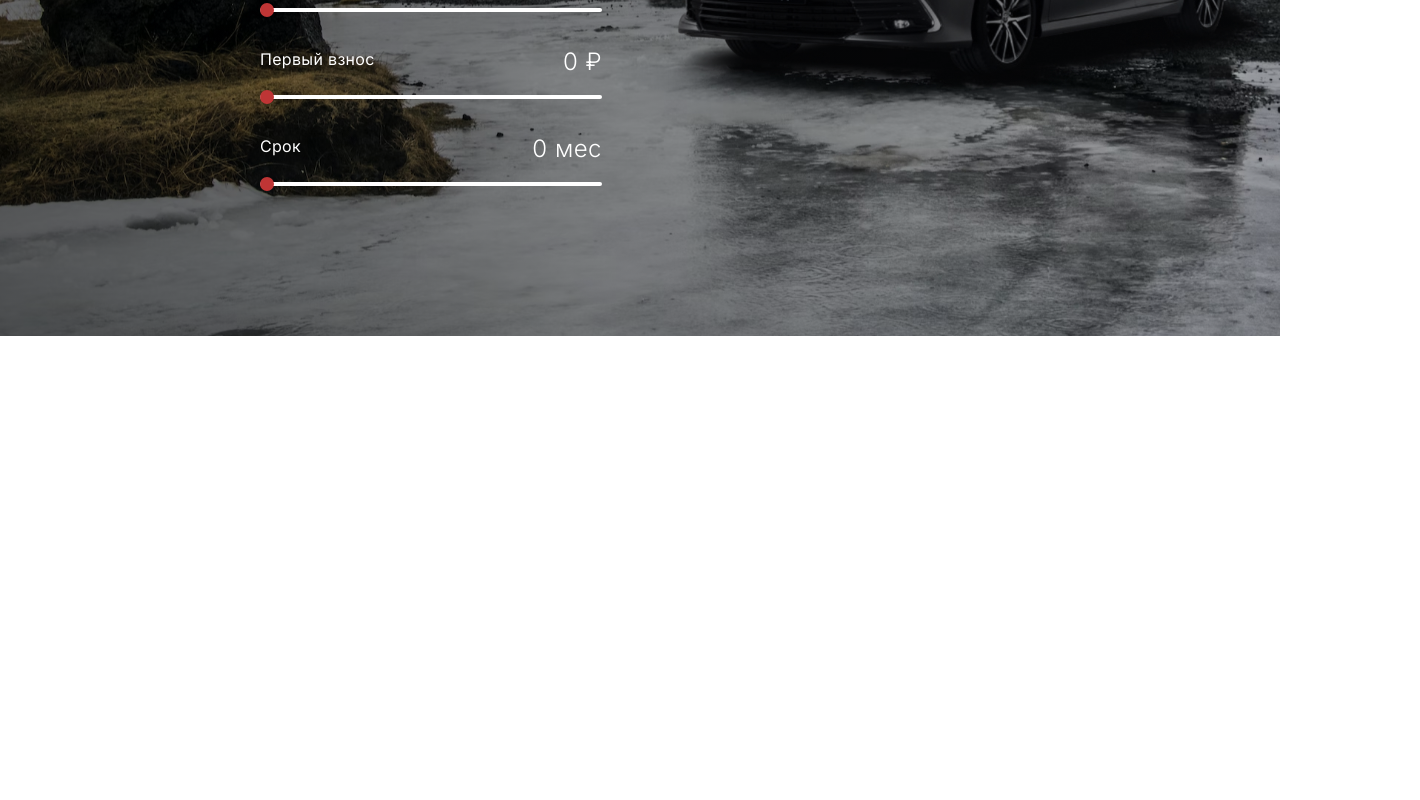
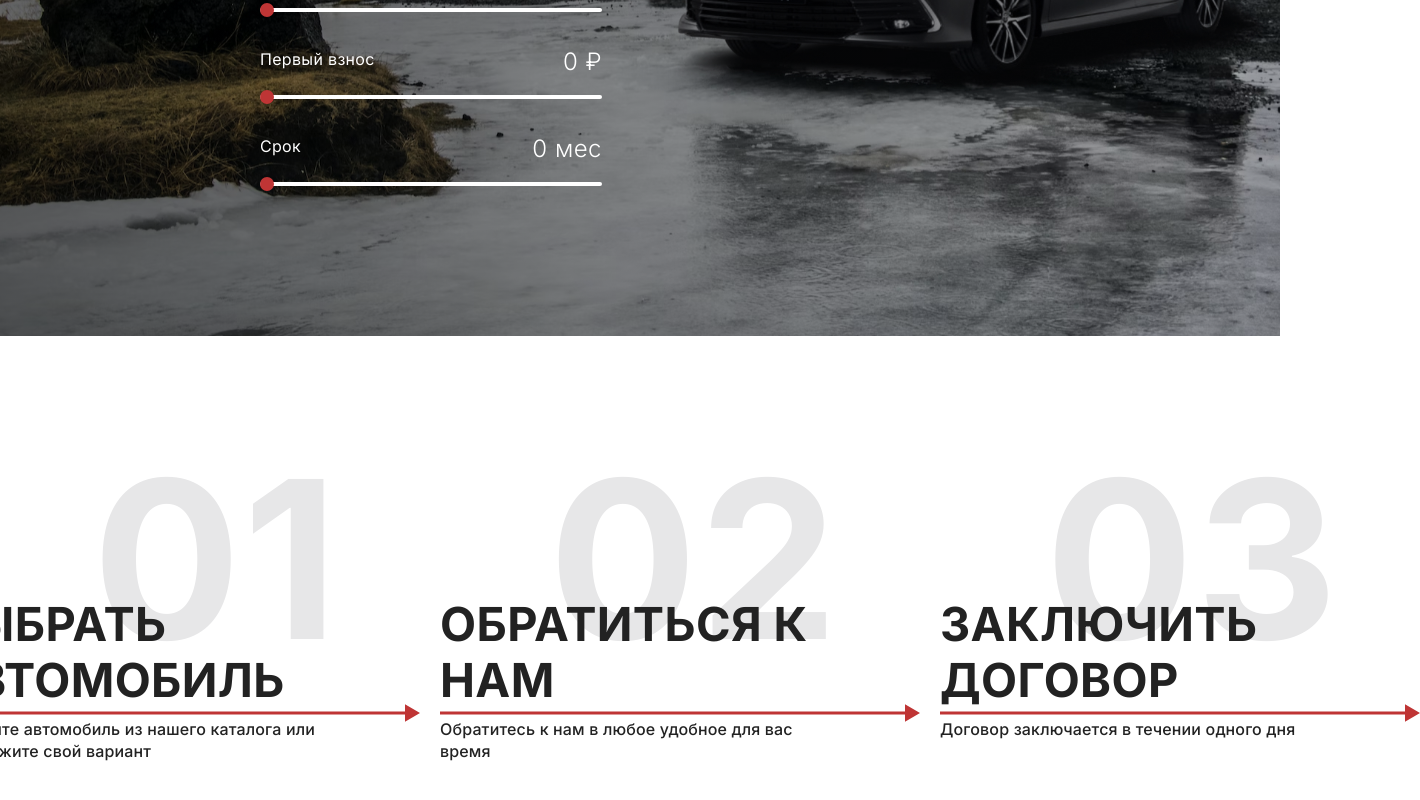
Before and after one commit to nelli-belovol/voshod-promo-next13, a Next.js app: page / in a window 1280 px wide. Shown: the part 464-1264 px from the top of the page, 1420 px wide, since content can reach past the window. Before the commit the page ends 902 px from the top, so only its background shows below. Built offline with nearby package versions, Linux system fonts and the light colour scheme.

Commit message:
steps section

```diff
--- a/app/page.tsx
+++ b/app/page.tsx
@@ -1,22 +1,11 @@
-import Image from 'next/image'
-import styles from './Home.module.scss'
-import cn from 'classnames'
-import SliderInput from '@/components/SliderInput/SliderInput'
+import Hero from '@/components/Hero/Hero'
+import Steps from '@/components/Steps/Steps'
 
 export default function Home() {
   return (
-    <div className={cn(styles.heroWrap, 'section')}>
-      <h1>Как кредит</h1>
-      <span>Только проще</span>
-      <div className={styles.calculationWrap}>
-        <SliderInput label="Стоимость автомобиля" max={9000000} min={1500000} step={2500} />
-        <SliderInput label="Первый взнос" max={900000} min={500000} step={2500} />
-        <SliderInput label="Срок" max={120} min={1} step={1} />
-      </div>
-      <p>
-        Стоимость предмета лизинга и приведенные расчеты через калькулятор являются предварительными. Для точного
-        определения процентной ставки по договору, пожалуйста, обратитесь к менеджеру.
-      </p>
-    </div>
+    <>
+      <Hero />
+      <Steps />
+    </>
   )
 }
--- a/app/Home.module.scss
+++ b/components/Hero/Hero.module.scss
@@ -1,6 +1,6 @@
 .heroWrap {
     background-image: linear-gradient(90deg, rgba(0, 0, 0, 0.6) 0%, rgba(0, 0, 0, 0.24) 100%),
-        url("../assets/images/hero.png");
+        url("../../assets/images/hero.png");
     background-color: var(--dark-bg-cl);
     background-repeat: no-repeat;
     background-position: 50% 50%;
--- /dev/null
+++ b/components/Hero/Hero.tsx
@@ -0,0 +1,25 @@
+import React from 'react'
+import Image from 'next/image'
+import styles from './Hero.module.scss'
+import cn from 'classnames'
+import SliderInput from '@/components/SliderInput/SliderInput'
+
+const Hero = () => {
+  return (
+    <div className={cn(styles.heroWrap, 'section')}>
+      <h1>Как кредит</h1>
+      <span>Только проще</span>
+      <div className={styles.calculationWrap}>
+        <SliderInput label="Стоимость автомобиля" max={9000000} min={1500000} step={2500} />
+        <SliderInput label="Первый взнос" max={900000} min={500000} step={2500} />
+        <SliderInput label="Срок" max={120} min={1} step={1} />
+      </div>
+      <p>
+        Стоимость предмета лизинга и приведенные расчеты через калькулятор являются предварительными. Для точного
+        определения процентной ставки по договору, пожалуйста, обратитесь к менеджеру.
+      </p>
+    </div>
+  )
+}
+
+export default Hero
--- /dev/null
+++ b/components/Steps/Steps.module.scss
@@ -0,0 +1,63 @@
+@import "@/scss/variables.scss";
+
+.stepsWrap {
+    padding-top: 260px;
+    padding-bottom: 95px;
+
+    display: grid;
+    justify-content: center;
+    grid-template-columns: repeat(3, 400px);
+    grid-column-gap: 50px;
+    grid-row-gap: 50px;
+    justify-items: stretch;
+    align-items: stretch;
+    gap: 140px 100px;
+
+    & > li {
+        position: relative;
+        color: $text;
+        font-size: 40px;
+        font-style: normal;
+        font-weight: 600;
+        line-height: normal;
+        letter-spacing: 0.4px;
+
+        h3 {
+            text-transform: uppercase;
+            position: relative;
+            max-width: 400px;
+            margin-bottom: 10px;
+            & > span {
+                position: inherit;
+                z-index: 10;
+            }
+
+            & > .step {
+                position: absolute;
+                top: -170px;
+                right: 0;
+                z-index: 9;
+                color: $grey-3;
+                text-align: right;
+                font-size: 220px;
+                font-weight: 700;
+                letter-spacing: 2.2px;
+                text-transform: uppercase;
+            }
+        }
+
+        & > p {
+            font-size: 16px;
+            font-weight: 500;
+            line-height: 1.4;
+            letter-spacing: 0.16px;
+            max-width: 400px;
+        }
+
+        & > svg {
+            position: absolute;
+            top: 65%;
+            left: 0;
+        }
+    }
+}
--- /dev/null
+++ b/components/Steps/Steps.tsx
@@ -0,0 +1,31 @@
+'use client'
+
+import React from 'react'
+import VectorSvg from '@/assets/icons/vector.svg'
+import styles from './Steps.module.scss'
+import cn from 'classnames'
+
+const steps = [
+  { step: 1, title: 'Выбрать автомобиль', label: 'Выберите автомобиль из нашего каталога или предложите свой вариант' },
+  { step: 2, title: 'Обратиться к нам', label: 'Обратитесь к нам в любое удобное для вас время' },
+  { step: 3, title: 'заключить договор', label: 'Договор заключается в течении одного дня' },
+]
+
+const Steps = () => {
+  return (
+    <ul className={cn('section', styles.stepsWrap)}>
+      {steps.map(step => (
+        <li key={step.step}>
+          <h3>
+            <span>{step.title}</span>
+            <span className={styles.step}>0{step.step}</span>
+          </h3>
+          <VectorSvg />
+          <p>{step.label}</p>
+        </li>
+      ))}
+    </ul>
+  )
+}
+
+export default Steps
```
Also changed, not shown: assets/icons/vector.svg (added).
